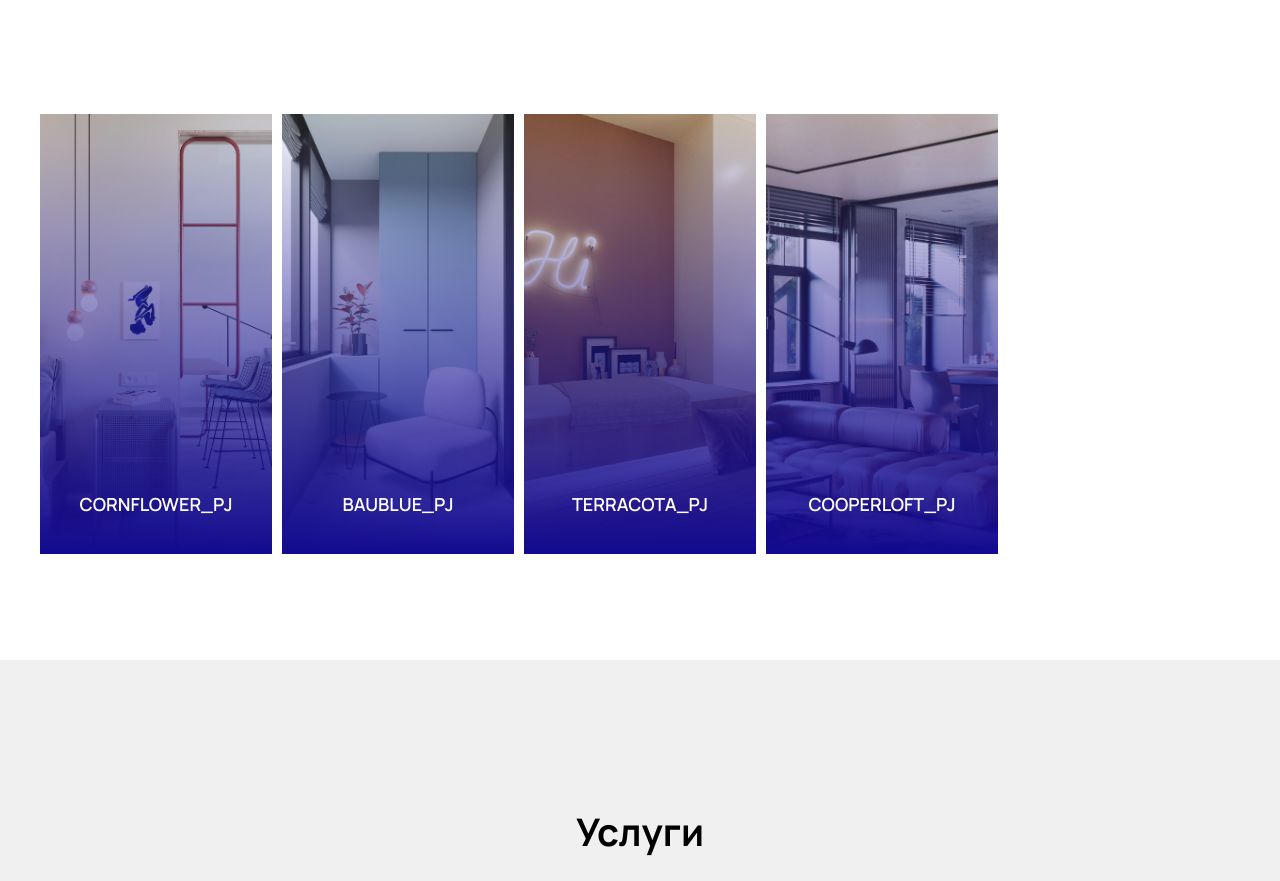
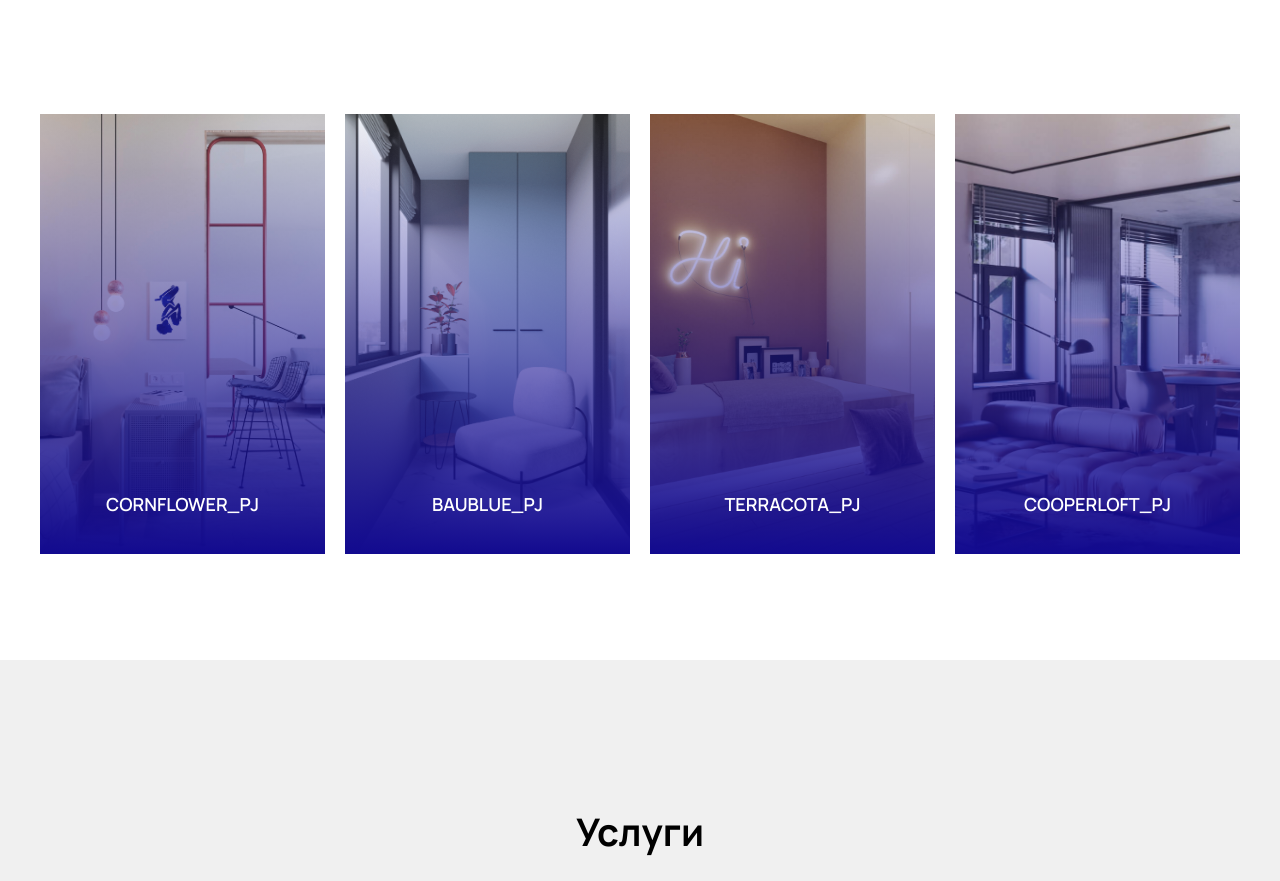
Before and after one commit to PavlovAles/grani, a plain HTML site: page index.html in a window 1280 px wide. Shown: the part 1969-2850 px from the top of the page. Drawn offline with Linux system fonts and the light colour scheme.

Commit message:
fix: изменить выравнивание в секции projects

```diff
--- a/blocks/projects/__list/projects__list.css
+++ b/blocks/projects/__list/projects__list.css
@@ -1,20 +1,22 @@
 .projects__list {
   padding: 0;
+  max-width: 1200px;
   list-style: none;
   display: grid;
-  grid-template-columns: repeat(auto-fill, minmax(220px, 1fr));
+  grid-template-columns: repeat(auto-fit, minmax(220px, 1fr));
   grid-auto-rows: 440px;
-  gap: 10px;
+  gap: 20px;
 }
 
-@media (max-width: 1005px) {
+@media (max-width: 1040px) {
   .projects__list {
-    grid-template-columns: repeat(auto-fill, minmax(320px, 1fr));;
+    grid-template-columns: repeat(auto-fill, minmax(320px, 1fr));
+    gap: 10px;
   }
 }
 
 @media (max-width: 380px) {
   .projects__list {
-    grid-template-columns: repeat(auto-fill, minmax(280px, 1fr));;
+    grid-template-columns: repeat(auto-fill, minmax(280px, 1fr));
   }
 }
```
